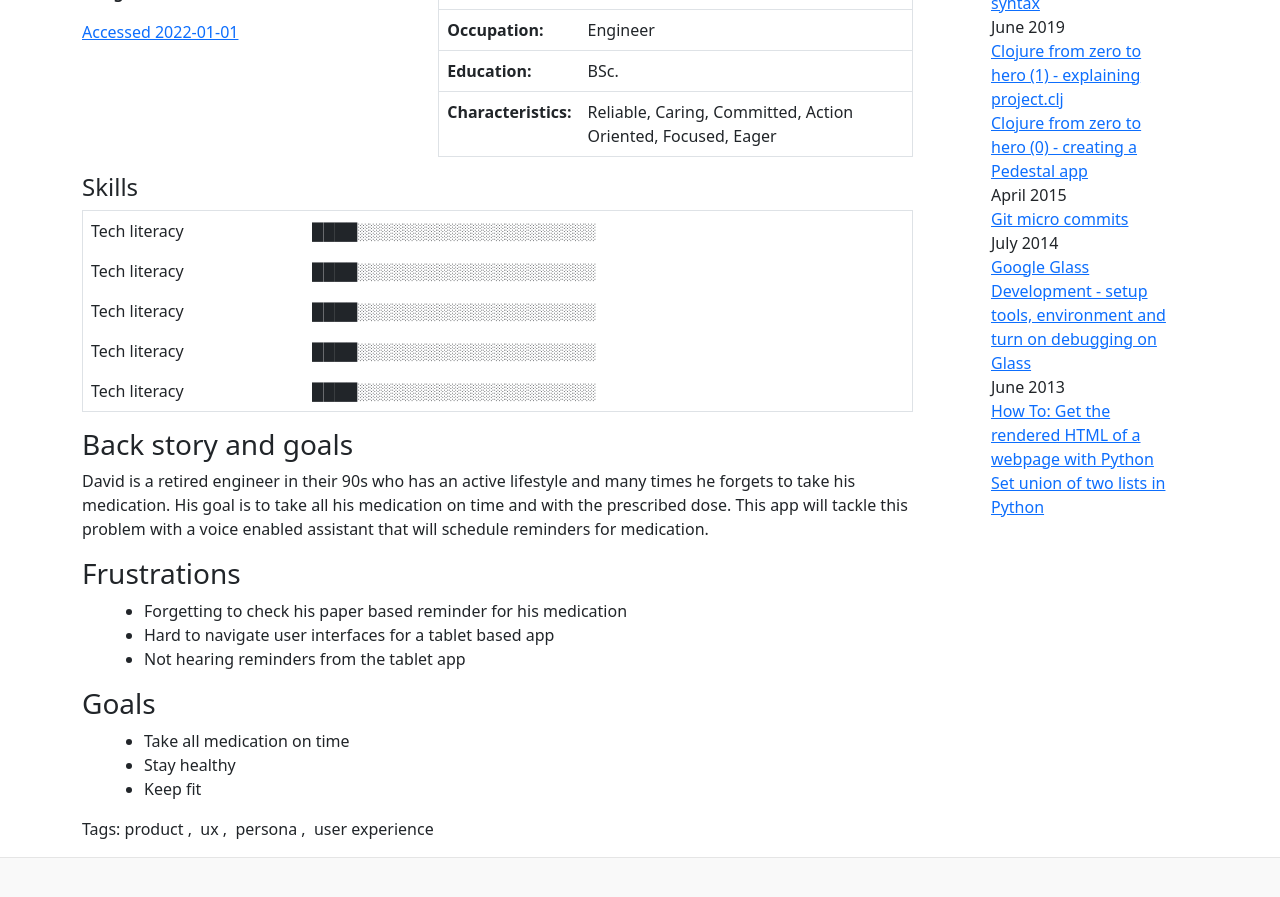
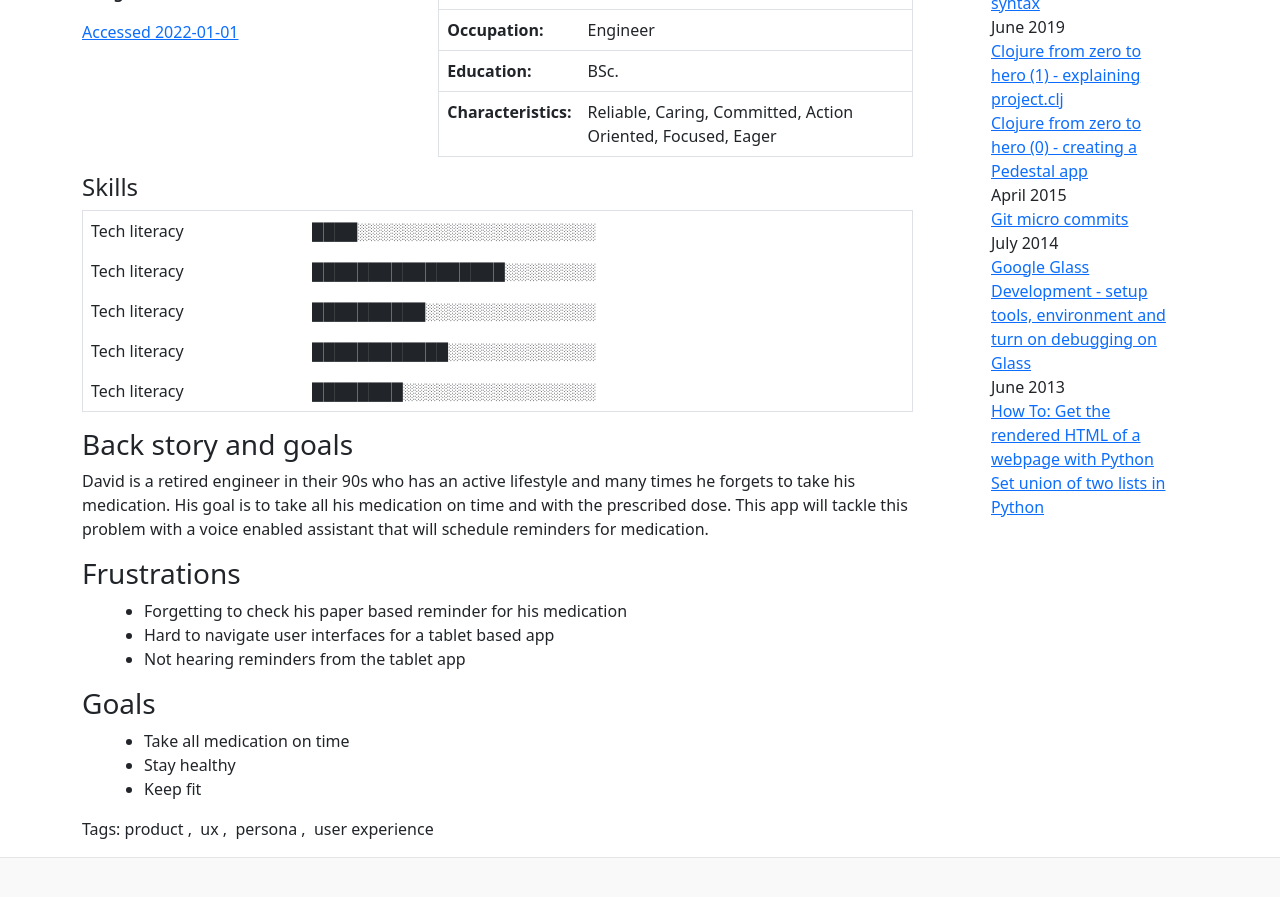
Before and after one commit to georgeracu/georgeracu.github.com, a Jekyll site: the page built from _posts/2022-01-01-ux-personas.md, in a window 1280 px wide and 900 px high, scrolled down 766 px. Shown: the top 897 px of the window. Built offline with Jekyll 4.4.1, drawn with Linux system fonts in a browser that asks for light colours; comment, search, counter and statistics services are not loaded.

```diff
--- a/_includes/ux/david-persona.md
+++ b/_includes/ux/david-persona.md
@@ -34,10 +34,10 @@
 {: .table .table-borderless}
 |---|---|
 |Tech literacy|████░░░░░░░░░░░░░░░░░░░░░|
-|Tech literacy|████░░░░░░░░░░░░░░░░░░░░░|
-|Tech literacy|████░░░░░░░░░░░░░░░░░░░░░|
-|Tech literacy|████░░░░░░░░░░░░░░░░░░░░░|
-|Tech literacy|████░░░░░░░░░░░░░░░░░░░░░|
+|Tech literacy|█████████████████░░░░░░░░|
+|Tech literacy|██████████░░░░░░░░░░░░░░░|
+|Tech literacy|████████████░░░░░░░░░░░░░|
+|Tech literacy|████████░░░░░░░░░░░░░░░░░|
 
 ### Back story and goals
 
```
Also changed, not shown: _includes/header.html (+0 -33 lines).
